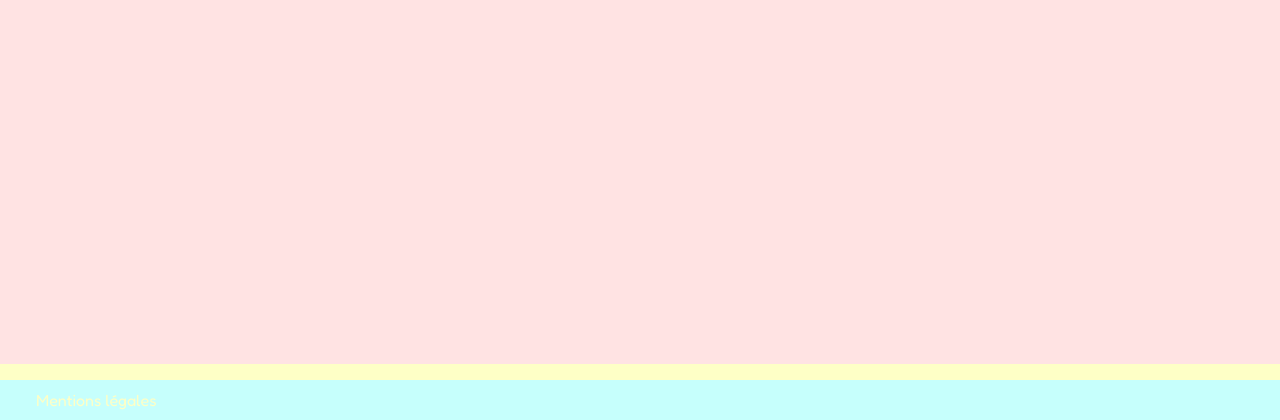
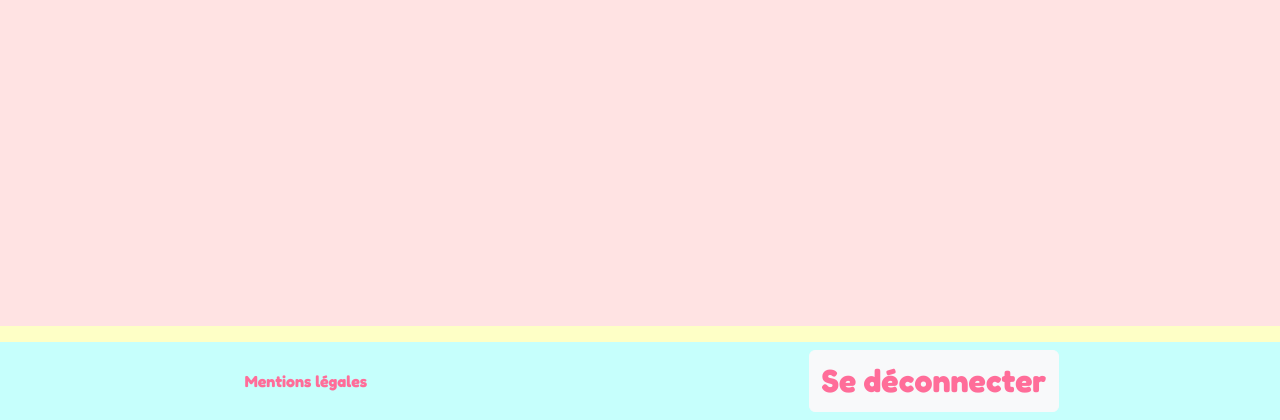
Before and after one commit to V-Gillet/WCS-AniRent, a PHP site: template src/View/Item/add.html.twig in a window 1280 px wide. Shown: the part 380-800 px from the top of the page. Run offline with PHP 8.4, Linux system fonts and the light colour scheme; the template is opened without the code that fills it, so the values that code supplies are empty; some libraries are stand-ins or nearby versions; some web fonts are replaced.

Commit message:
fixLogout

```diff
--- a/src/View/Components/_footer.html.twig
+++ b/src/View/Components/_footer.html.twig
@@ -1,5 +1,6 @@
 <footer class="bg-danger fixed-bottom border-foot border-5 py-2">
-	<div class="container-fluid">
-		<a href="#" class="mx-4 title-foot text-valid">Mentions légales</a>
+	<div class="container-fluid d-flex justify-content-around align-items-center">
+		<a href="https://www.economie.gouv.fr/entreprises/site-internet-mentions-obligatoires" class="mx-4 title-foot text-secondary fw-bold">Mentions légales</a>
+		<a href="/logout" class="btn btn-block btn-light fw-bold text-secondary">Se déconnecter</a>
 	</div>
 </footer>
```
